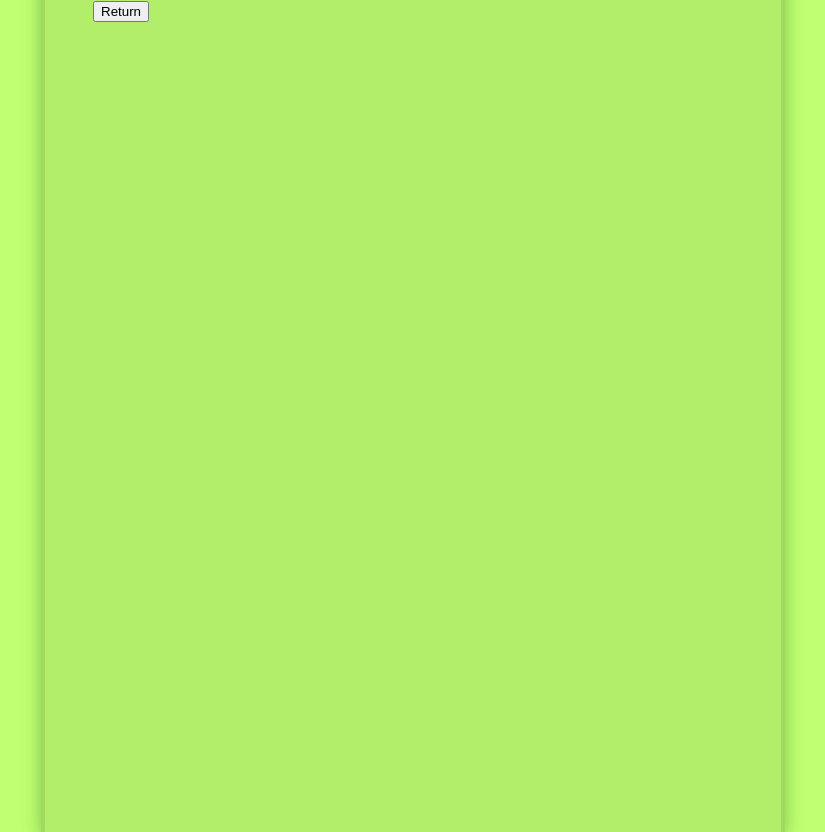
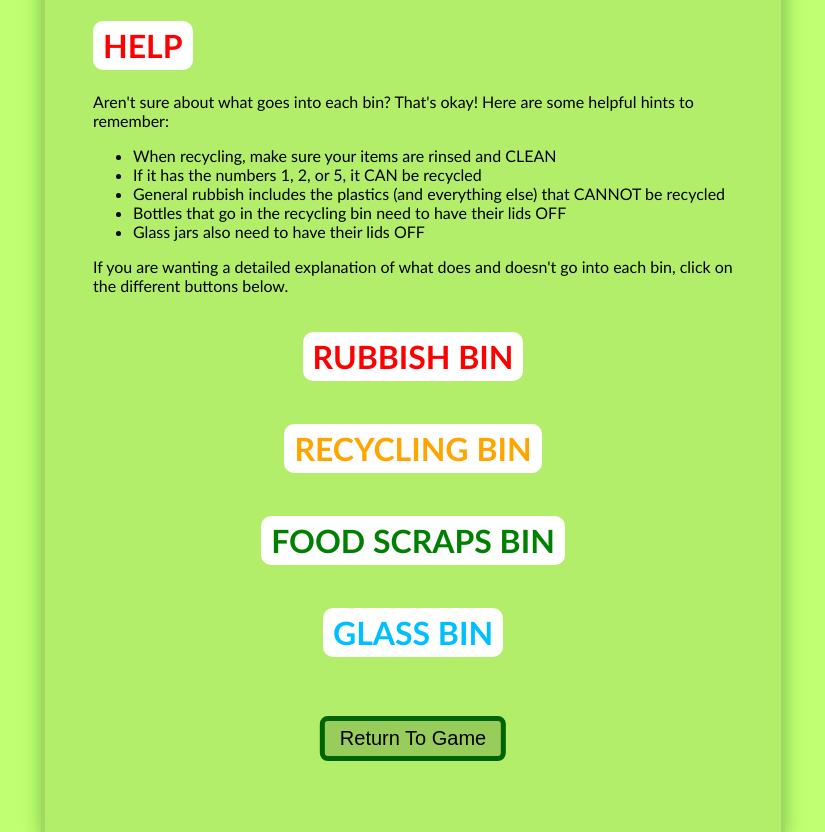
Before and after one commit to MatildaG/363, a plain HTML site: page index.html in a window 1280 px wide. Both pictures are taken after a click on the picture 355 px from the left and 741 px from the top of the page. Shown: the whole page, without its empty margins (227-1052 px from the left). Drawn offline with Linux system fonts and the light colour scheme.

Commit message:
Added in plastics numbers and visual clean/dirty glass. Started on the help page, no functionality yet though. Will add glass lid removal soon

```diff
--- a/index.html
+++ b/index.html
@@ -41,11 +41,31 @@
         <div id="conveyor"></div>
 
         <img id="questionMark" src="Images/questionMark.png" alt="Question Mark" onclick="openInfoPage()">
-        <input type="button" value="Next" id="nextButton" onClick="generateNewRubbish()">
+        <br><br>
+        <input class="buttons" type="button" value="Keep Playing?" id="nextButton" onClick="generateNewRubbish()">
     </div>
 
     <div class="container" id="containerInfo" hidden>
-        <input type="button" value="Return" onclick="returnToGame()">
+        <h1 id="helpHeading">HELP</h1>
+        <div id="gameInstructions">
+            <p>Aren't sure about what goes into each bin? That's okay! Here are some helpful hints to remember:</p>
+            <ul>
+                <li>When recycling, make sure your items are rinsed and CLEAN</li>
+                <li>If it has the numbers 1, 2, or 5, it CAN be recycled</li>
+                <li>General rubbish includes the plastics (and everything else) that CANNOT be recycled</li>
+                <li> Bottles that go in the recycling bin need to have their lids OFF</li>
+                <li> Glass jars also need to have their lids OFF</li>
+            </ul>
+            <p>If you are wanting a detailed explanation of what does and doesn't go into each bin, click on the different buttons below.</p>
+            <div id="recyclingHelp">
+                <h1 id="rubbishHelp">RUBBISH BIN</h1>
+                <h1 id="recycleHelp">RECYCLING BIN</h1>
+                <h1 id="scrapsHelp">FOOD SCRAPS BIN</h1>
+                <h1 id="glassHelp">GLASS BIN</h1>
+            </div>
+        </div>
+        <br><br>
+        <input class="buttons" type="button" value="Return To Game" onclick="returnToGame()">
     </div>
 
     <div id="popUp">
--- a/script.js
+++ b/script.js
@@ -13,9 +13,18 @@ const offsetLeft = 47;
 //0 = image reference, 1 = correct bin, 2 = cleaned/not, 3 = trash type, 4 = max-width
 const rubbishArray = [
     ["Images/rubbish.png", "rubbishBin", 1, "Rubbish", 70],
-    ["Images/plastic.png", "recycleBin", 1, "Plastic", 70],
+    ["Images/plastic1.png", "recycleBin", 1, "Plastic", 70],
+    ["Images/plastic2.png", "recycleBin", 1, "Plastic", 70],
+    ["Images/plastic3.png", "rubbishBin", 1, "Plastic", 70],
+    ["Images/plastic4.png", "rubbishBin", 1, "Plastic", 70],
+    ["Images/plastic5.png", "recycleBin", 1, "Plastic", 70],
+    ["Images/plastic6.png", "rubbishBin", 1, "Plastic", 70],
+    ["Images/plastic7.png", "rubbishBin", 1, "Plastic", 70],
     ["Images/bananaPeel.png", "foodScrapBin", 1, "Food Scrap", 70],
     ["Images/glassBottleClean.png", "glassBin", 1, "Glass", 30],
+    ["Images/glassBottleDirty.png", "glassBin", 0, "Glass", 30],
+    //["Images/glassBottleCleanLid.png", "glassBin", 1, "Glass", 30],
+    //["Images/glassBottleDirtyLid.png", "glassBin", 0, "Glass", 30],
     ["Images/rubbish.png", "rubbishBin", 1, "Rubbish", 70]
 ];
 
@@ -50,11 +59,10 @@ function generateNewRubbish() {
     let rubbishPlacement = 0;
 
     for (let i = 0; i < 5; i++) {
-        let j = Math.floor(Math.random() * 5);;
+        let j = Math.floor(Math.random() * rubbishArray.length);;
 
         //Create rubbish div
         let elementDiv = document.createElement("div");
-        // elementDiv.setAttribute("id", "rubbishDiv" + i);
         elementDiv.setAttribute("class", "rubbishDivClass");
 
         let rubbishPiece = document.createElement("img");
@@ -130,6 +138,13 @@ function dragElement(item) {
         let checkClean = isInWaterBucket(item);
         if (checkClean) {
             item.cleaned = 1;
+            let img = element.children[0];
+            let src = img.src;
+            if(src.includes("Dirty")){
+                let newSrc = src.substring(0, src.length - 9);
+                alert(newSrc);
+                img.src = newSrc + "Clean.png";
+            }
             popUpMessage("Item Cleaned!", 1);
         }
         else {
@@ -147,7 +162,6 @@ function dragElement(item) {
                     //Check if there are any more elements on the page
                     if (counter == 0) {
                         document.getElementById("nextButton").hidden = false;
-                        alert("visible");
                     }
                     else {
                         document.getElementById("nextButton").hidden = true;
--- a/style.css
+++ b/style.css
@@ -50,6 +50,20 @@ body {
 
 }
 
+
+
+/*BUTTONS*/
+
+.buttons{
+    font-size: 1.25em;
+    padding: 6px 15px;
+    border-radius: 8px;
+    border: 5px solid darkgreen;
+    background-color: #00000025;
+    position: absolute;
+    left: 50%;
+    transform: translate(-50%, 0%);
+}
 
 
 /*BINS*/
@@ -166,3 +180,34 @@ figcaption {
     text-align: center;
     box-shadow: 0 4px 15px 0 #00640030, 0 6px 20px 0 #00640030;
 }
+
+
+
+/*HELP PAGE*/
+
+h1{
+    background-color: white;
+    width: fit-content;
+    padding: 5px 10px;
+    border-radius: 10px;
+    color: red;
+}
+
+#scrapsHelp{
+    color: green;
+}
+
+#recycleHelp{
+    color: orange;
+}
+
+#glassHelp{
+    color: deepskyblue;
+}
+
+#recyclingHelp{
+    display: flex;
+    flex-direction: column;
+    align-items: center;
+
+}
```
Also changed, not shown: Images/battery.png (added), Images/glassBottleCleanLid.png (added), Images/glassBottleDirty.png (added), Images/glassBottleDirtyLid.png (added), Images/plastic.png (deleted), Images/plastic1.png (added), Images/plastic2.png (added), Images/plastic3.png (added), Images/plastic4.png (added), Images/plastic5.png (added), Images/plastic6.png (added), Images/plastic7.png (added), 2 other files.
